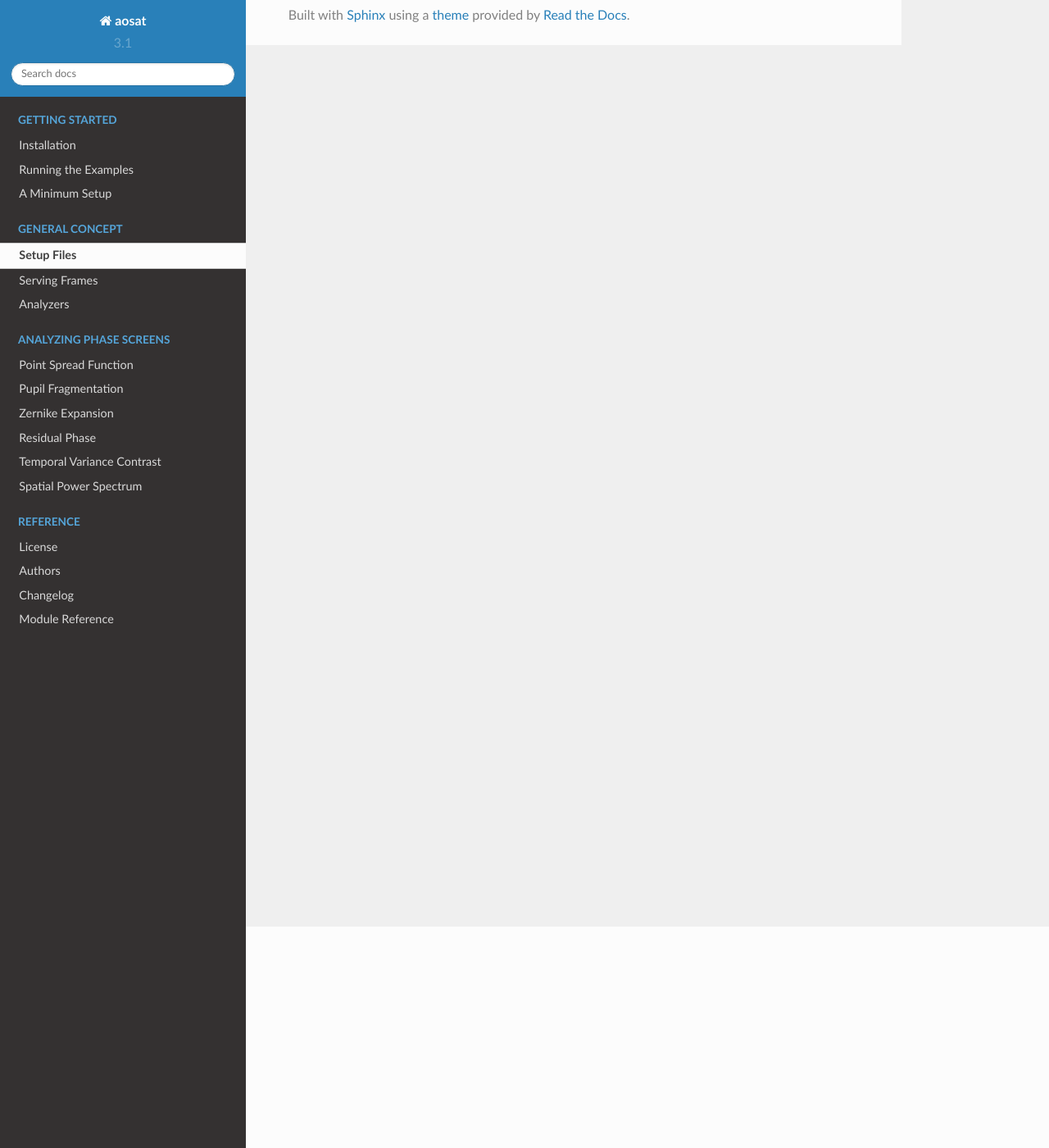
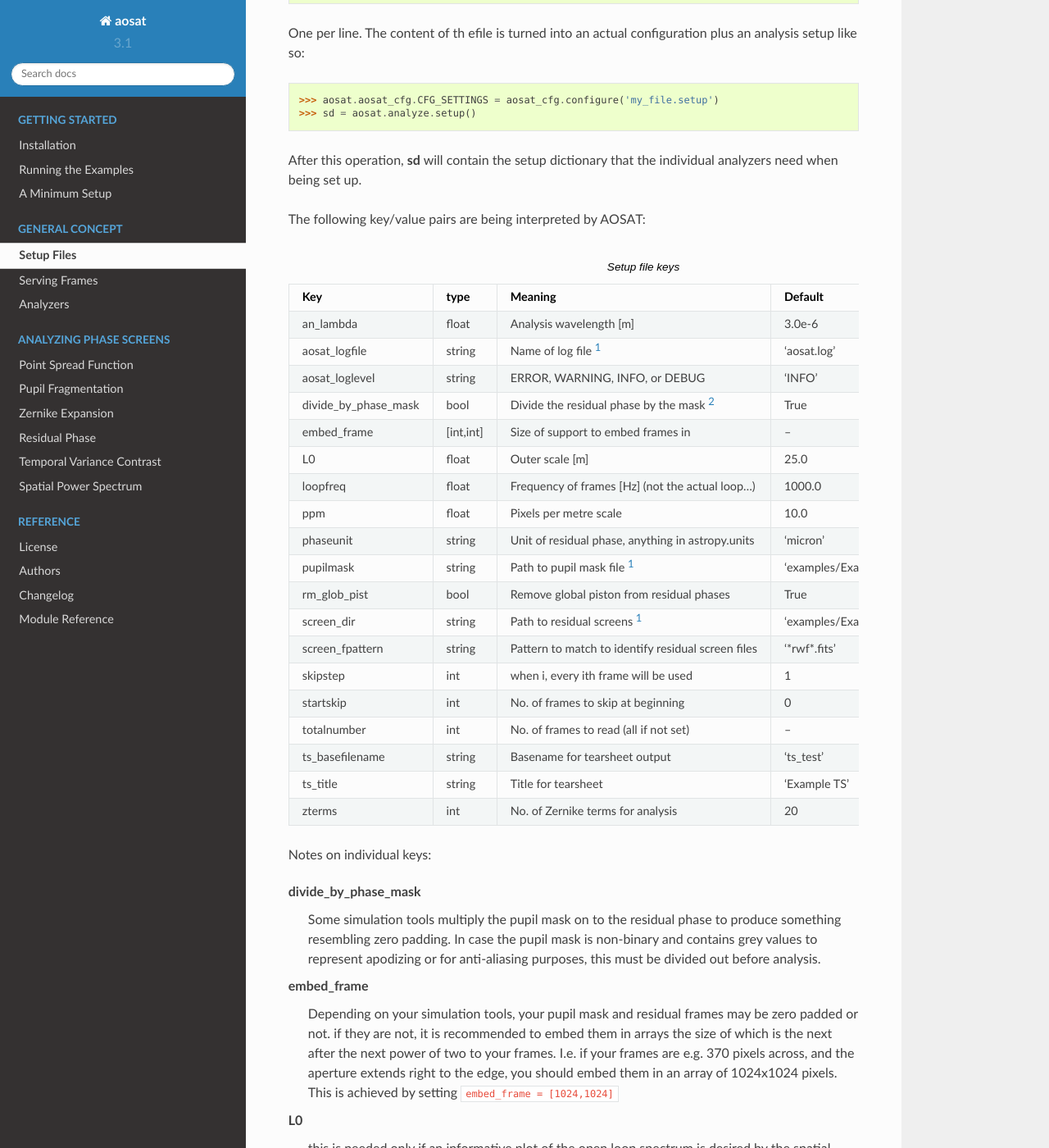
Before and after one commit to mfeldt/AOSAT, a Sphinx documentation site: the page built from docs/general_concept/setup.rst, in a window 1280 px wide and 1400 px high, scrolled down 270 px. Shown: the whole window at 82% size. Built offline with Sphinx 7.4.7 and the Read the Docs theme 2.0.0, drawn with Linux system fonts in a browser that asks for light colours; some of the changed text lies outside the part shown.

Commit message:
Added documentation on setup files

```diff
--- a/docs/general_concept/setup.rst
+++ b/docs/general_concept/setup.rst
@@ -1,3 +1,79 @@
 ===========
 Setup Files
 ===========
+
+Setup files are the key element to steer AOSAT analyses.  The setup file
+contains key value pairs of the format
+
+.. code-block::
+
+  key = value
+
+One per line.  The content of th efile is turned into an actual configuration plus
+an analysis setup like so:
+
+.. code-block::
+
+  >>> aosat.aosat_cfg.CFG_SETTINGS = aosat_cfg.configure('my_file.setup')
+  >>> sd = aosat.analyze.setup()
+
+After this operation, :command:`sd` will contain the setup dictionary that the
+individual analyzers need when being set up.
+
+The following key/value pairs are being interpreted by AOSAT:
+
+.. csv-table:: Setup file keys
+  :widths: 1, 1, 2, 5
+  :header-rows: 1
+
+  Key, type, Meaning, Default
+  an_lambda, float, Analysis wavelength [m], 3.0e-6
+  aosat_logfile, string, "Name of log file [#f0]_", 'aosat.log'
+  aosat_loglevel, string, "ERROR, WARNING, INFO, or DEBUG", 'INFO'
+  divide_by_phase_mask, bool, Divide the residual phase by the mask [#f1]_, True
+  embed_frame, "[int,int]", Size of support to embed frames in, --
+  L0, float, Outer scale [m], 25.0
+  loopfreq, float, Frequency of frames [Hz] (not the actual loop...), 1000.0
+  ppm, float, Pixels per metre scale, 10.0
+  phaseunit, string, "Unit of residual phase, anything in astropy.units", 'micron'
+  pupilmask, string, Path to pupil mask file [#f0]_, 'examples/ExampleAnalyze/yao_pupil.fits'
+  rm_glob_pist, bool, Remove global piston from residual phases, True
+  screen_dir, string, Path to residual screens [#f0]_, 'examples/ExampleClosedLoop'
+  screen_fpattern, string, Pattern to match to identify residual screen files, '\*rwf\*.fits'
+  skipstep, int, "when i, every ith frame will be used ", 1
+  startskip, int, No. of frames to skip at beginning, 0
+  totalnumber, int, No. of frames to read (all if not set), --
+  ts_basefilename, string, Basename for tearsheet output, 'ts_test'
+  ts_title, string, Title for tearsheet, 'Example TS'
+  zterms, int, No. of Zernike terms for analysis, 20
+
+Notes on individual keys:
+
+divide_by_phase_mask
+  Some simulation tools multiply the pupil mask on to the residual phase to produce
+  something resembling zero padding. In case the pupil mask is non-binary and
+  contains grey values to represent apodizing or for anti-aliasing purposes, this
+  must be divided out before analysis.
+
+embed_frame
+  Depending on your simulation tools, your pupil mask and residual frames may be zero padded
+  or not. if they are not, it is recommended to embed them in arrays the size of which is the
+  next after the next power of two to your frames. I.e. if your frames are e.g. 370 pixels
+  across, and the aperture extends right to the edge, you should embed them in an array
+  of 1024x1024 pixels.  This is achieved by setting ``embed_frame = [1024,1024]``
+
+L0
+  this is needed only if an informative plot of the open loop spectrum is desired by the
+  spatial power spectrum analyzer.
+
+loopfreq
+  This should actually be one over the temporal separation of two consecutive frames.
+  The actual loop frequency is not of interest.
+
+
+
+
+.. rubric:: Footnotes
+
+.. [#f0] relative to setup files
+.. [#f1] for simulation tools that brutally multiply the mask onto the phase even though it may contain grey values
```
Also changed, not shown: 1 other file.
